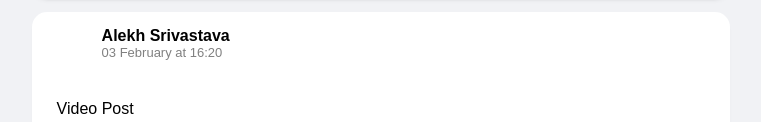
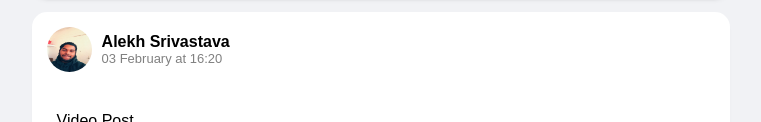
Before and after one commit to alekh9936/Facebook-static-clone, a plain HTML site: page homepage.html in a window 1280 px wide. Shown: the part 1703-1825 px from the top of the page, without its empty margins (269-1030 px from the left). Drawn offline with Linux system fonts and the light colour scheme.

Commit message:
Update homepage.html

```diff
--- a/homepage.html
+++ b/homepage.html
@@ -348,8 +348,8 @@
           <div class="post__top">
             <img
               class="profile_picture post__avatar"
-              src=""
-              alt=""
+              src="profile.jpg"
+              alt="Profile picture"
             >
             <div class="post__topInfo">
               <h3>Alekh Srivastava</h3>
```
